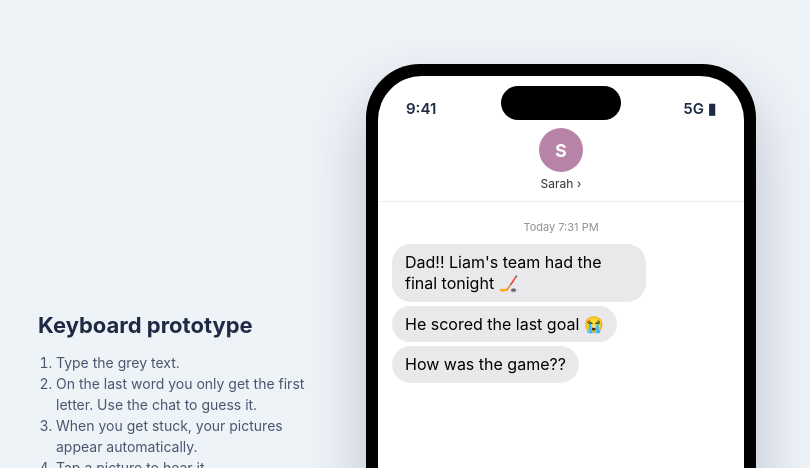
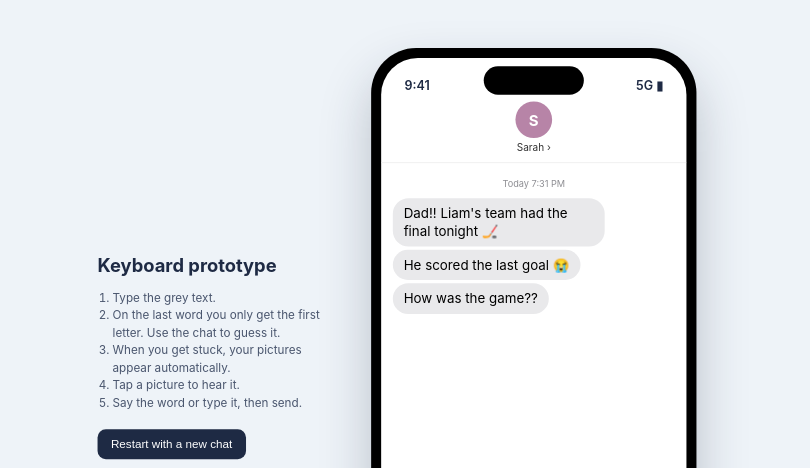
Before and after one commit to milascholz/localmotion-keyboard-prototype, a plain HTML site: page LocalMotion Prototype.html in a window 1280 px wide. Shown: the top 468 px of the page, without its empty margins (243-1053 px from the left). Drawn offline with Linux system fonts and the light colour scheme.

Commit message:
Center and auto-scale the demo so the page never scrolls

```diff
--- a/LocalMotion Prototype.html
+++ b/LocalMotion Prototype.html
@@ -11,8 +11,10 @@
     --ghost:#B7BCC6; --amber:#E9A23B; --muted:#5b6772; --mint:#E8F5F3; --line:#e5e9ee; --blue:#3B6EA5; --ink:#1d2733;
   }
   *{box-sizing:border-box;-webkit-tap-highlight-color:transparent}
-  body{margin:0;min-height:100vh;box-sizing:border-box;padding:64px 0;display:flex;align-items:center;justify-content:center;gap:48px;
+  html,body{height:100%;margin:0;overflow:hidden}
+  body{display:flex;align-items:center;justify-content:center;
     font-family:-apple-system,BlinkMacSystemFont,"SF Pro Text","Helvetica Neue",Arial,sans-serif;background:#EEF3F8;color:var(--navy)}
+  .stage{display:flex;align-items:center;justify-content:center;gap:48px;transform-origin:center center}
   .side{max-width:280px}
   .side h1{font-size:22px;margin:0 0 4px}
   .side .tag{color:var(--teal);font-weight:600;font-size:13px;letter-spacing:.06em;text-transform:uppercase}
@@ -228,6 +230,7 @@
 </head>
 <body>
 
+<div class="stage">
 <div class="side">
   <h1>Keyboard prototype</h1>
   <ol>
@@ -299,6 +302,7 @@
     </div>
   </div>
 </div></div>
+</div>
 
 <script>
 //conversations: restart moves to the next one
@@ -882,6 +886,18 @@ document.addEventListener("keydown", e => {
 });
 
 buildKeys(); A = fresh(); reset(true); go('msg');
+
+//scale the whole stage to fit the viewport with margin on every side, so the page never scrolls
+function fitStage(){
+  const stage = document.querySelector('.stage');
+  const margin = 48;
+  stage.style.transform = 'scale(1)';
+  const w = stage.offsetWidth, h = stage.offsetHeight;
+  const scale = Math.min(1, (window.innerWidth - margin * 2) / w, (window.innerHeight - margin * 2) / h);
+  stage.style.transform = `scale(${scale})`;
+}
+window.addEventListener('resize', fitStage);
+fitStage();
 </script>
 </body>
 </html>
```
Also changed, not shown: index.html (+17 -1 lines).
